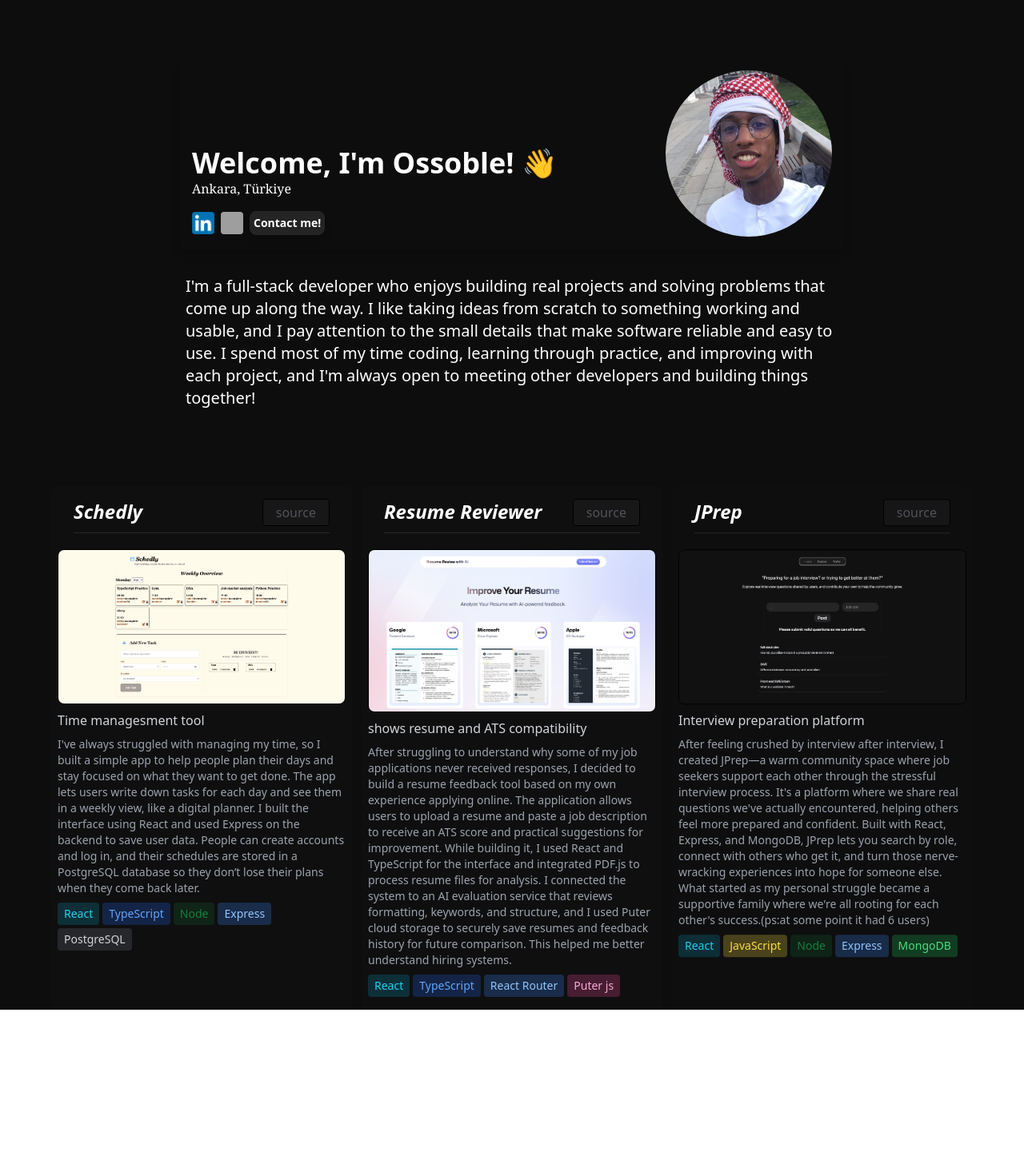
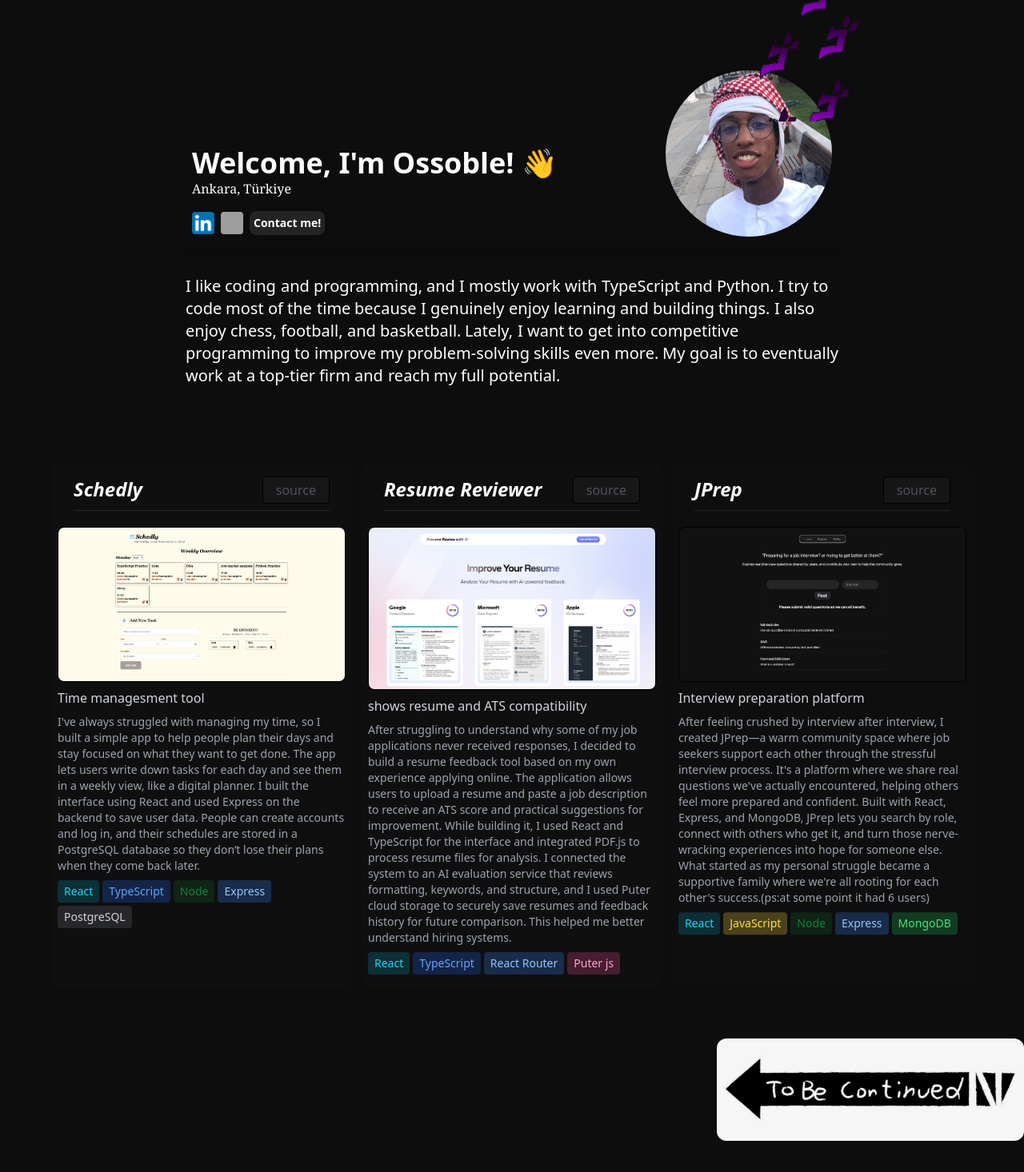
Before and after one commit to osso2k/Portfolio, a React (Vite) app: page / in a window 1280 px wide. Shown: the top 1466 px of the page at 80% size. Before the commit the page ends 1263 px from the top, so only its background shows below. Built offline with nearby package versions, Linux system fonts and the light colour scheme; grey boxes are pictures that could not be loaded.

Commit message:
Added some me stuff not fully robotic now

```diff
--- a/src/pages/Home.jsx
+++ b/src/pages/Home.jsx
@@ -5,6 +5,8 @@ import BlurText from "../Techs/BlurText";
 // import Skills from "../components/Skills";
 import { motion as Motion } from "motion/react";
 import Projects from "../components/Projects";
+import jojo from "../assets/jojo.png";
+import tbc from "../assets/tobecont.png";
 
 const Home = () => {
   const linkedIn = () => {
@@ -56,7 +58,7 @@ const Home = () => {
             </div>
           </div>
 
-          <div className="flex flex-col items-center md:items-center md:ml-6">
+          <div className="relative flex items-center md:items-center md:ml-6">
               <Motion.img
                 whileHover={{ scale: 1.1 }}
                 transition={{ ease: "easeOut" }}
@@ -64,18 +66,18 @@ const Home = () => {
                 src={osso}
                 alt="profile"
               />
-            {/* <button
-              onClick={playPlaylist}
-              className="mt-4 md:mt-6 px-3 py-2 bg-[hsl(0,0%,12%)] border-2 shadow-lg border-black hover:opacity-70 text-gray-300 font-semibold rounded-lg transition duration-300 ease-in-out"
-            >
-              music?
-            </button> */}
+
+              <img
+                className="absolute -top-36 left-16  md:left-28 w-40 h-52 object-cover "
+                src={jojo}
+                alt="jojo overlay"
+              />
             </div>
         </div>
 
         <div className="pt-4 mt-4 text-center ">
           <BlurText
-            text="I'm a full-stack developer who enjoys building real projects and solving problems that come up along the way. I like taking ideas from scratch to something working and usable, and I pay attention to the small details that make software reliable and easy to use. I spend most of my time coding, learning through practice, and improving with each project, and I'm always open to meeting other developers and building things together!"
+            text="I like coding and programming, and I mostly work with TypeScript and Python. I try to code most of the time because I genuinely enjoy learning and building things. I also enjoy chess, football, and basketball. Lately, I want to get into competitive programming to improve my problem-solving skills even more. My goal is to eventually work at a top-tier firm and reach my full potential."
             delay={50}
             animateBy="words"
             direction="top"
@@ -88,6 +90,9 @@ const Home = () => {
           {/* <Skills /> */}
           <Projects />
         </div>
+        <div className="flex w-full my-16 ">
+        <img className="flex ml-[70%] object-cover bg-opacity-30 justify-center items-center rounded-xl  w-[40%] h-32 " src={tbc} alt="" />
+        </div>
     </div>
   );
 };
```
Also changed, not shown: src/assets/jojo.png (added), src/assets/tobecont.png (added). Lines whose indentation alone changed are shown as unchanged.
